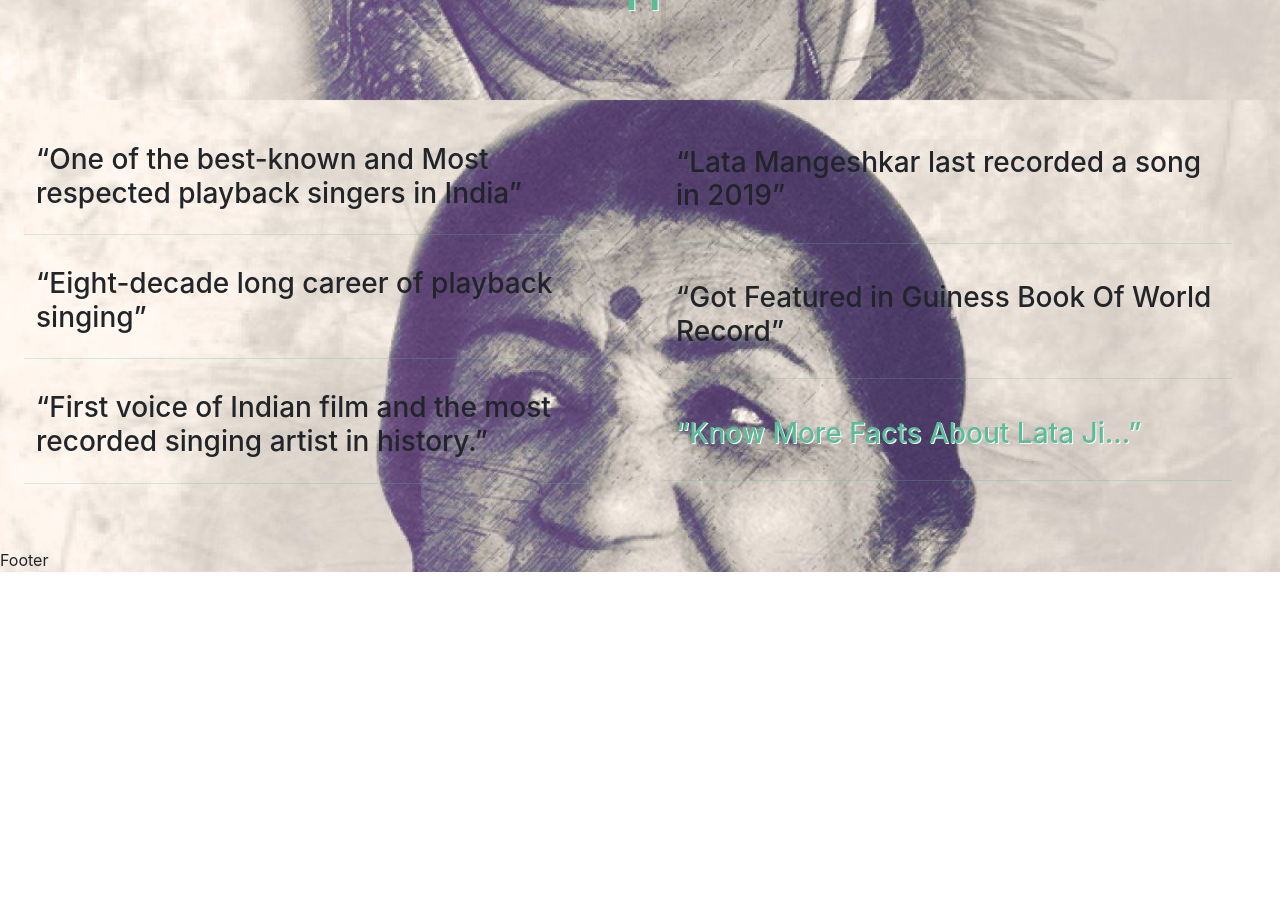
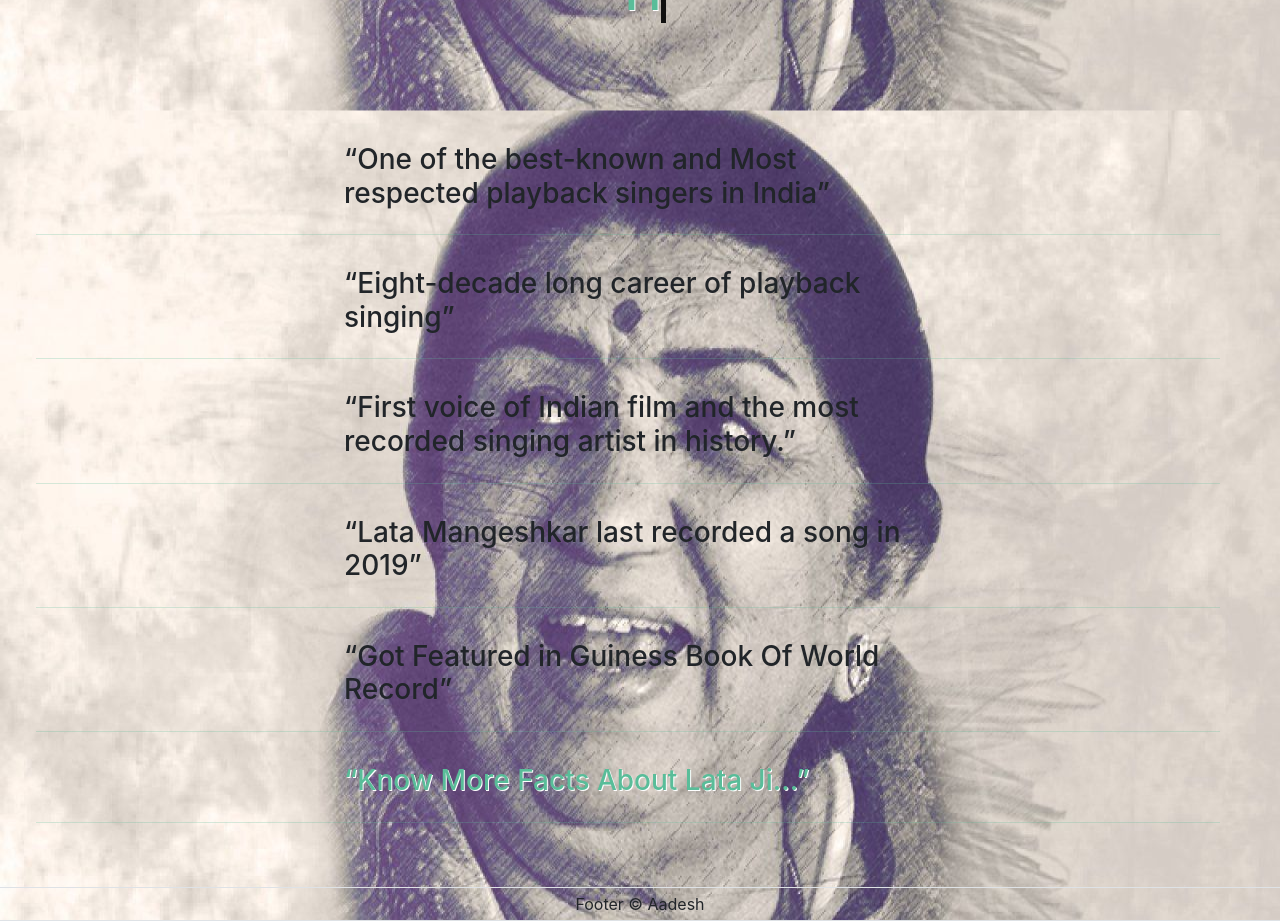
Before and after one commit to Aadesh-1999/LataMangeshkarMemorial, a React (Create React App) app: page / in a window 1280 px wide. Shown: the part 700-1621 px from the top of the page. Before the commit the page ends 1272 px from the top, so only its background shows below. Built offline with nearby package versions, Linux system fonts and the light colour scheme.

Commit message:
Background Image and Typing Effect Name added

```diff
--- a/src/App.css
+++ b/src/App.css
@@ -1,8 +1,9 @@
 .App{
   background-image: url('./Resources/Images/lata1.jpg');
   background-repeat: round;
-  background-size:cover;
+  background-size:contain;
   background-attachment: fixed;
+  overflow: hidden;
 }
 
 
--- a/src/Components/Footer.js
+++ b/src/Components/Footer.js
@@ -1,7 +1,7 @@
 import React from 'react';
 
 export const Footer = () => {
-  return (<div>
-    Footer
-  </div>);
+  return (<footer className='d-flex justify-content-center align-items-center p-1 row border'>
+    Footer &copy; Aadesh
+  </footer>);
 };
--- a/src/Components/Main.js
+++ b/src/Components/Main.js
@@ -7,14 +7,12 @@
         <Header />
         <div className='factsAndAcheivements row d-flex justify-content-center'>
             <div className="facts col d-flex justify-content-center p-5 row">
-                <h3 className='py-3'><q>One of the best-known and Most respected playback singers in India</q></h3><br /><hr />
-                <h3 className='py-3'><q>Eight-decade long career of playback singing</q></h3><br /><hr />
-                <h3 className='py-3'><q>First voice of Indian film and the most recorded singing artist in history.</q></h3><br /><hr />
-            </div>
-            <div className="acheivements col d-flex justify-content-center align-items-center p-5 row">
-                <h3 className='py-3 d-flex  align-items-center'><q>Lata Mangeshkar last recorded a song in 2019</q></h3><br /><hr />
-                <h3 className='py-3 d-flex  align-items-center'><q>Got Featured in Guiness Book Of World Record</q></h3><br /><hr />
-                <h3 className='customLink py-3 d-flex justify-content-start align-items-center'><Link to='/facts'><q>Know More Facts About Lata Ji...</q></Link></h3><br /><hr />
+                <h3 className='py-3 col-sm col-lg-6'><q>One of the best-known and Most respected playback singers in India</q></h3><br /><hr />
+                <h3 className='py-3 col-sm col-lg-6'><q>Eight-decade long career of playback singing</q></h3><br /><hr />
+                <h3 className='py-3 col-sm col-lg-6'><q>First voice of Indian film and the most recorded singing artist in history.</q></h3><br /><hr />
+                <h3 className='py-3 col-sm col-lg-6'><q>Lata Mangeshkar last recorded a song in 2019</q></h3><br /><hr />
+                <h3 className='py-3 col-sm col-lg-6'><q>Got Featured in Guiness Book Of World Record</q></h3><br /><hr />
+                <h3 className='customLink py-3 col-sm col-lg-6'><Link to='/facts'><q>Know More Facts About Lata Ji...</q></Link></h3><br /><hr />
             </div>
         </div>
     </div>);
```
